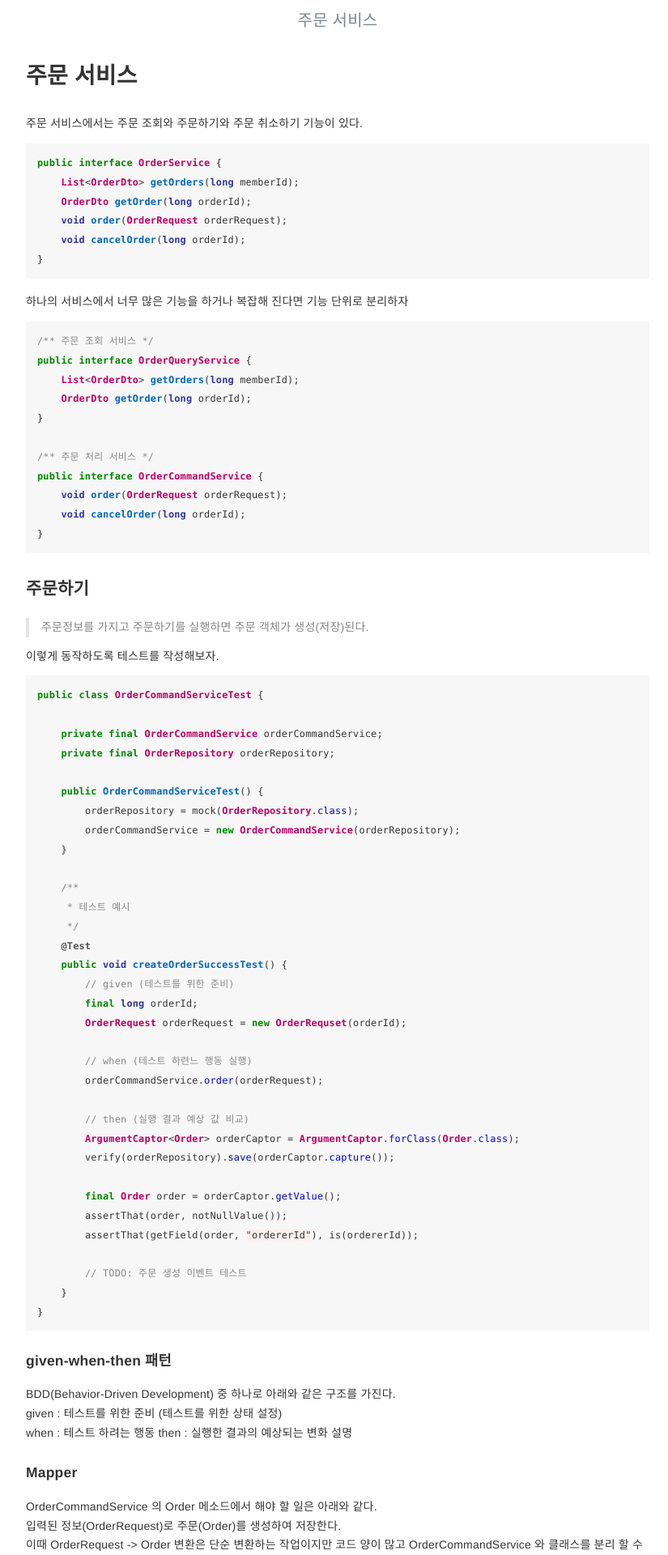
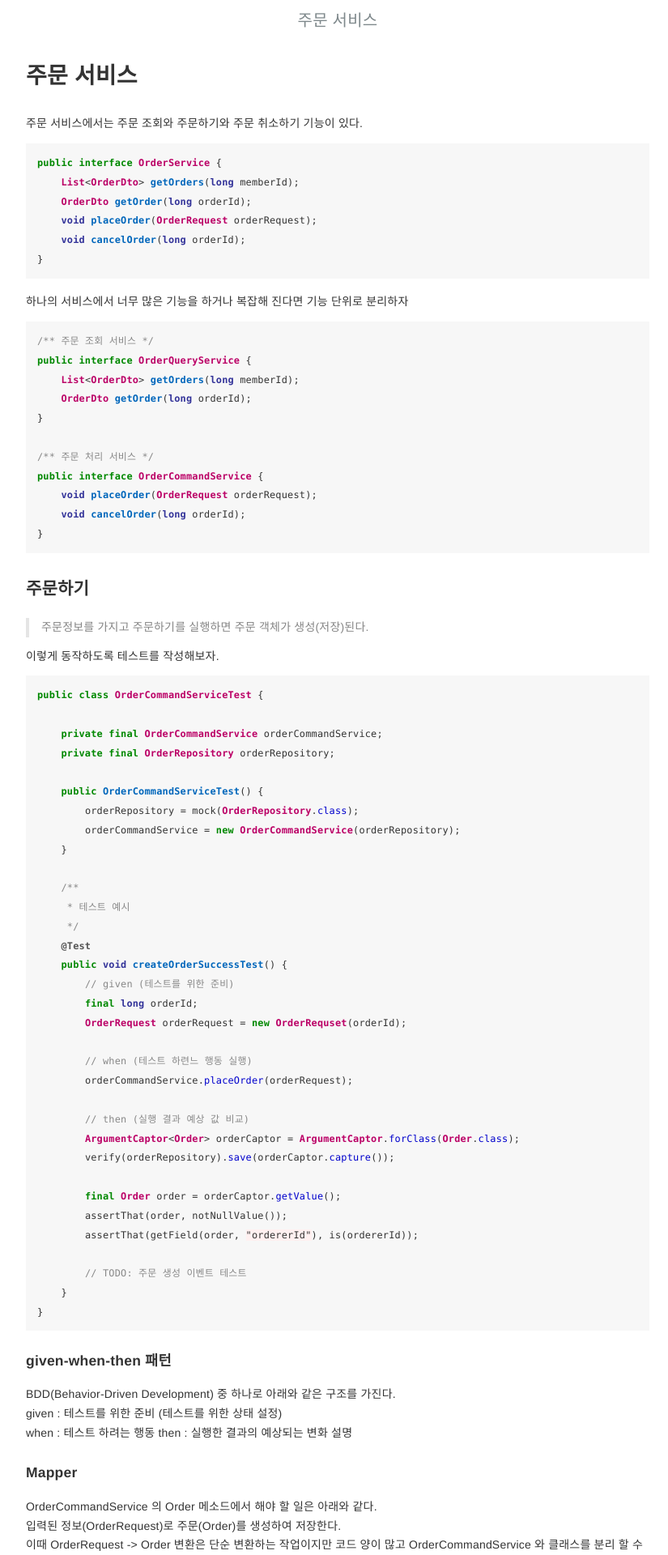
Before and after one commit to ByeongUkChoi/ddd-study, a Jekyll site: the page built from docs/_posts/application/2021-04-05-order-service.md, in a window 1280 px wide. Shown: the top 1920 px of the page at 81% size, without its empty margins (223-1048 px from the left). Built offline with Jekyll 4.4.1, drawn with Linux system fonts in a browser that asks for light colours.

Commit message:
Rename order place

````diff
--- a/docs/_posts/application/2021-04-05-order-service.md
+++ b/docs/_posts/application/2021-04-05-order-service.md
@@ -8,7 +8,7 @@ title: 주문 서비스
 public interface OrderService {
     List<OrderDto> getOrders(long memberId);
     OrderDto getOrder(long orderId);
-    void order(OrderRequest orderRequest);
+    void placeOrder(OrderRequest orderRequest);
     void cancelOrder(long orderId);
 }
 ```
@@ -22,7 +22,7 @@ public interface OrderQueryService {
 
 /** 주문 처리 서비스 */
 public interface OrderCommandService {
-    void order(OrderRequest orderRequest);
+    void placeOrder(OrderRequest orderRequest);
     void cancelOrder(long orderId);
 }
 ```
@@ -53,7 +53,7 @@ public class OrderCommandServiceTest {
         OrderRequest orderRequest = new OrderRequset(orderId);
 
         // when (테스트 하련느 행동 실행)
-        orderCommandService.order(orderRequest);
+        orderCommandService.placeOrder(orderRequest);
 
         // then (실행 결과 예상 값 비교)
         ArgumentCaptor<Order> orderCaptor = ArgumentCaptor.forClass(Order.class);
@@ -161,7 +161,7 @@ public class OrderCommandService {
         this.orderMapper = orderMapper;
     }
 
-    public void order(OrderRequest orderRequest) {
+    public void placeOrder(OrderRequest orderRequest) {
         Order order = orderMapper.mapFrom(orderRequest);
         orderRepository.save();
     }
````
Also changed, not shown: docs/_posts/domain/2021-05-04-domain-event.md (+2 -2 lines).
